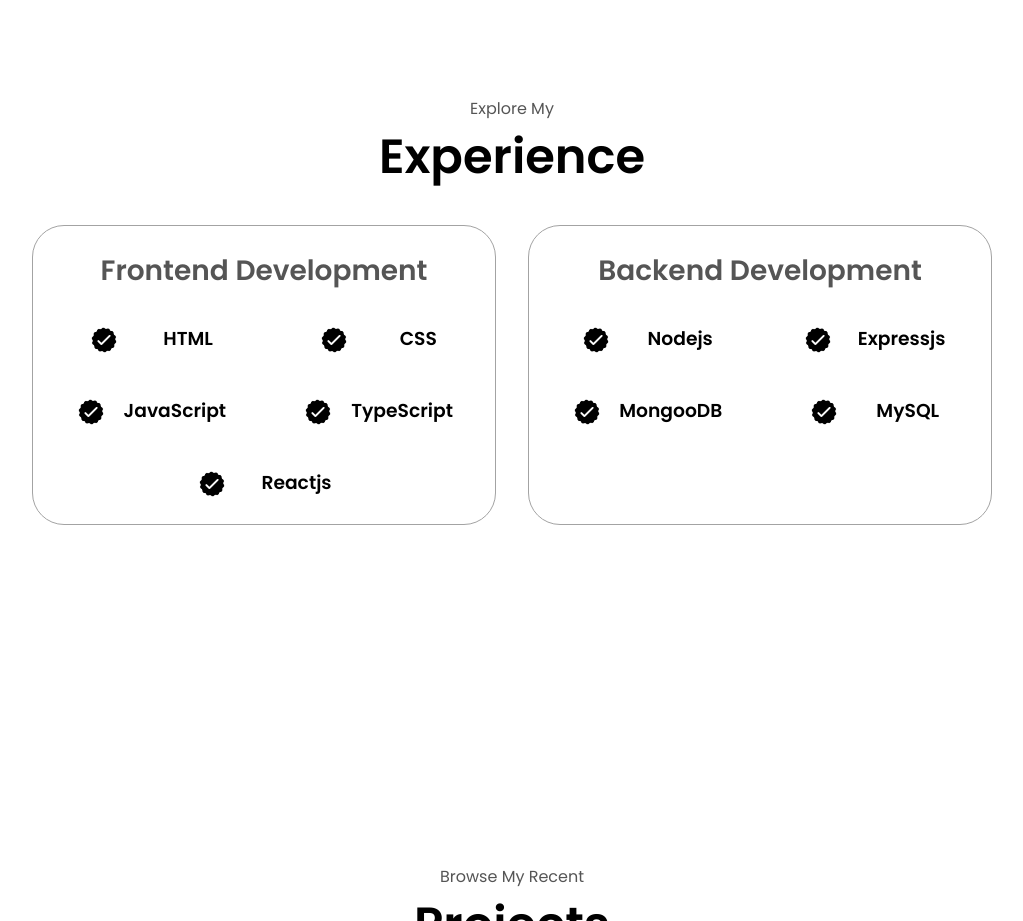
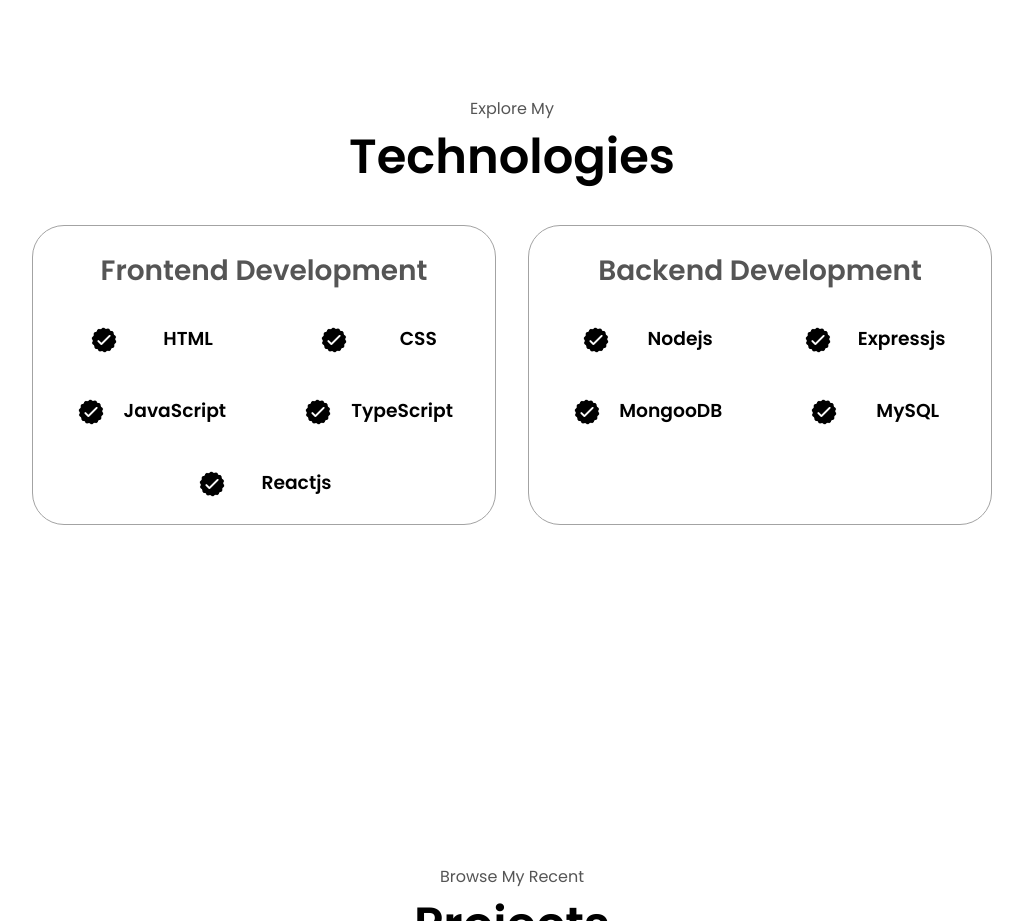
Before and after one commit to DivyaPatil6/ProtfolioWebsite, a plain HTML site: page index.html in a window 1280 px wide. Shown: the part 1600-2521 px from the top of the page, without its empty margins (128-1151 px from the left). Drawn offline with Linux system fonts and the light colour scheme.

Commit message:
Update index.html

```diff
--- a/index.html
+++ b/index.html
@@ -83,7 +83,7 @@
   </section>
   <section id="experience">
     <p class="section__text__p1">Explore My</p>
-    <h1 class="title">Experience</h1>
+    <h1 class="title">Technologies</h1>
     <div class="experience-details-container">
       <div class="about-containers">
         <div class="details-container">
```
